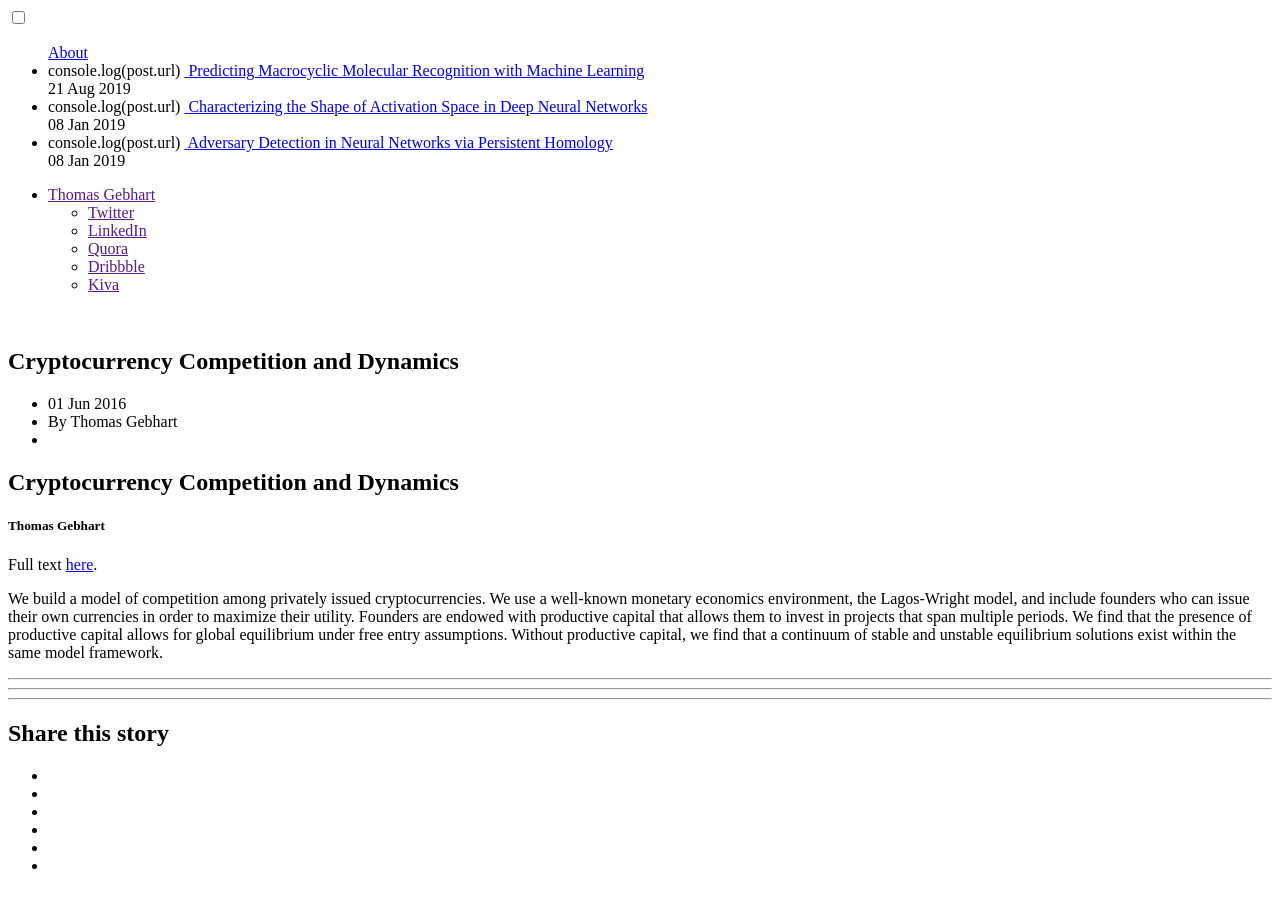
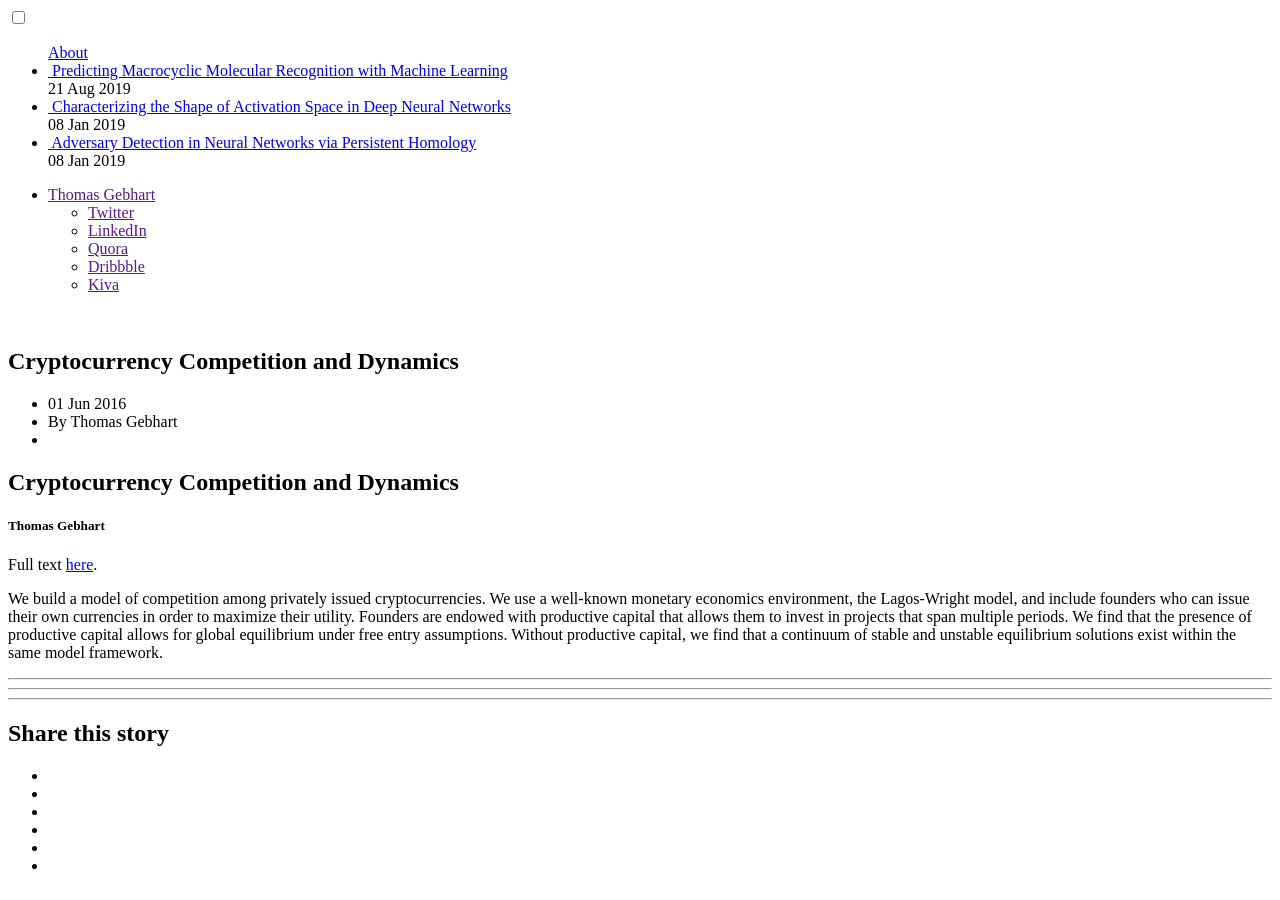
Before and after one commit to tgebhart/tgebhart.github.io, a Jekyll site: the page built from _posts/2016-06-01-cryptocurrency-competition-and-dynamics.markdown, in a window 1280 px wide. Built offline with Jekyll 4.4.1, drawn with Linux system fonts in a browser that asks for light colours; nearby versions of some CDN libraries; some web fonts are replaced; library files that are not in the unit come from our copies.

Commit message:
local works

```diff
--- a/_config.yml
+++ b/_config.yml
@@ -15,11 +15,11 @@
 description:         'Personal Site of Thomas Gebhart'
 url:                 gebhartom.com
 rss:                 rss feed url
-baseurl:             /
+baseurl:             '/'
 baseurl_posts_img:   'assets/images/posts/'
 baseurl_featured_img: 'assets/images/hero/'
 baseurl_featured_thumbnail: 'assets/images/thumbnail/'
-baseurl_javascripts: 'assets/javascripts/'
+baseurl_javascripts: '/assets/javascripts/'
 icon:                your site icon path # /assets/img/icon.png [best 300px X 300px]
 disqus:              disqus_shortname # get it on https://disqus.com/admin/
 
--- a/_includes/sidebar-nav.html
+++ b/_includes/sidebar-nav.html
@@ -1,7 +1,7 @@
 <nav role="navigation" class="sidebar sidebar--right">
   <!-- <a href="{{site.baseurl}}" class="textLogo textLogo--white textLogo--sidebar">{{ site.name }}</a> -->
   <ul class="sidebar-recentPosts">
-    <a href="about" class="sidebar-recentPosts-about">
+    <a href="{{site.baseurl}}about" class="sidebar-recentPosts-about">
       <font>About</font>
     </a>
     <div>
@@ -11,9 +11,8 @@
       {% else %}
       <li>
         {% if post.image.feature %}
-        console.log(post.url)
           <a href="{{ post.url }}" class="sidebar-recentPosts-image-wrapper">
-            <img src="{{ post.image.feature | prepend: site.baseurl_featured_thumbnail }}" style="" alt="">
+            <img src="{{site.baseurl}}{{ post.image.feature | prepend: site.baseurl_featured_thumbnail }}" style="" alt="">
           </a>
         {% endif %}
         <a href="{{ post.url }}">{{ post.title }}</a>
--- a/_layouts/post.html
+++ b/_layouts/post.html
@@ -6,7 +6,7 @@
     <div class="section-backgroundImage">
 
       {% if page.image.feature %}
-        <img class="post-featuredImage" src="{{ page.image.feature | prepend: site.baseurl_featured_img }}" style="
+        <img class="post-featuredImage" src="{{site.baseurl}}{{ page.image.feature | prepend: site.baseurl_featured_img }}" style="
         {% if page.image.topPosition %}
           top:{{ page.image.topPosition }};
         {% endif %}
--- a/index.html
+++ b/index.html
@@ -32,7 +32,6 @@
               <article class="postArticle postArticle--short">
                 {% if post.image.feature %}
                   <a href="{{ post.url }}">
-                    {% console.log(post.url) %}
                     <div class="postArticle-image desaturate" style="background-image:url('{{ post.image.feature | prepend: site.baseurl_featured_img }}')">
                     </div>
                   </a>
```
